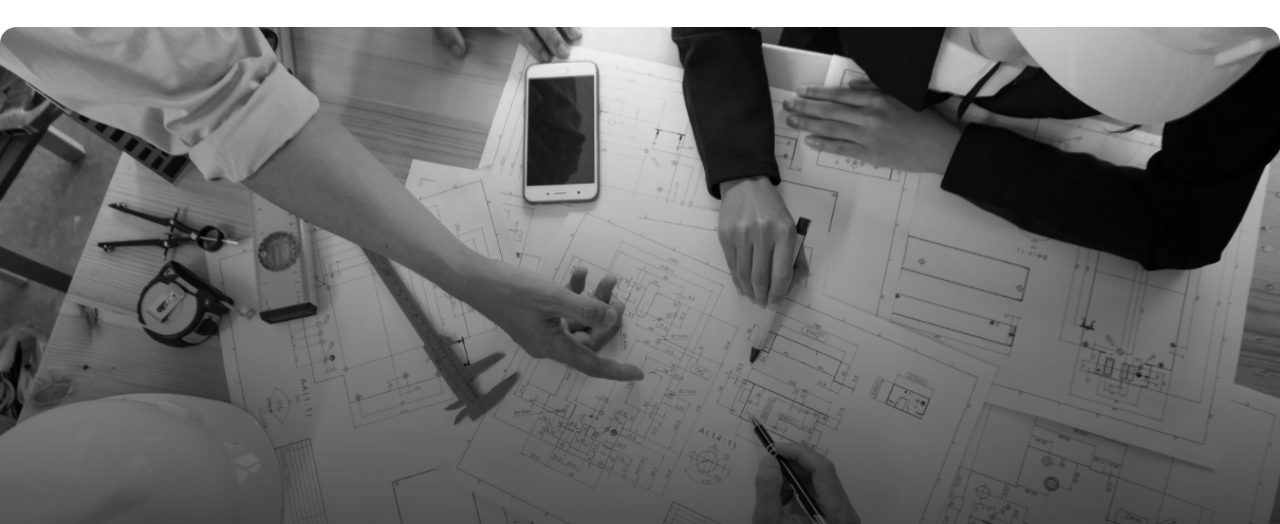
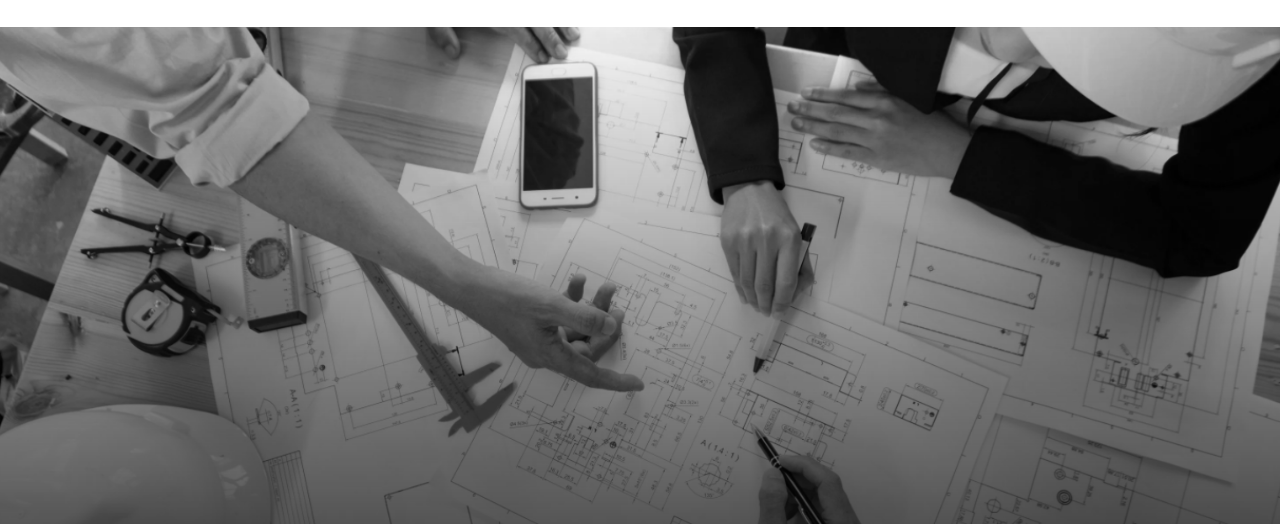
Before and after one commit to ualikhan97/simple, a plain HTML site: page tender.html in a window 1280 px wide. Shown: the part 99-623 px from the top of the page. Drawn offline with nearby package versions, Linux system fonts and the light colour scheme.

Commit message:
доработка

```diff
--- a/css/style.css
+++ b/css/style.css
@@ -1730,8 +1730,14 @@ body.lock {
 } */
 
 .drawing {
+   overflow: hidden;
+}
+
+.drawing__contain {
    position: relative;
    margin-bottom: 70px;
+   margin-left: -20px;
+   margin-right: -20px;
 }
 
 .drawing__title {
--- a/tender.html
+++ b/tender.html
@@ -68,6 +68,7 @@
       </header>
 
       <section class="drawing">
+         <div class="drawing__contain">
             <picture class="drawing__picture">
                <source
                   srcset="img/tender/tender2.png"
@@ -82,17 +83,19 @@
                <div class="drawing__text">
                   <p>
                      Мы отправим ваш проект проверенным строительным бригадам,
-                  которые сделают расчёт. Если у вас на примете есть строители,
-                  наш специалист по техническому надзору проедет на их стройки и
-                  проверит качество работы, а после даст вам своё заключение.
+                     которые сделают расчёт. Если у вас на примете есть
+                     строители, наш специалист по техническому надзору проедет
+                     на их стройки и проверит качество работы, а после даст вам
+                     своё заключение.
                   </p>
                   <p>
                      Мы отправим ваш проект проверенным строительным бригадам,
                      которые сделают подробный расчет. Мы проверим их расчеты и
                      подготовим для вас сводную таблицу, чтобы вы могли наглядно
-                  сравнить предложения и выьрать тех исполнителей, которые вам
-                  подходят.
+                     сравнить предложения и выьрать тех исполнителей, которые
+                     вам подходят.
                   </p>
+               </div>
             </div>
          </div>
       </section>
```
Lines whose indentation alone changed are shown as unchanged.
